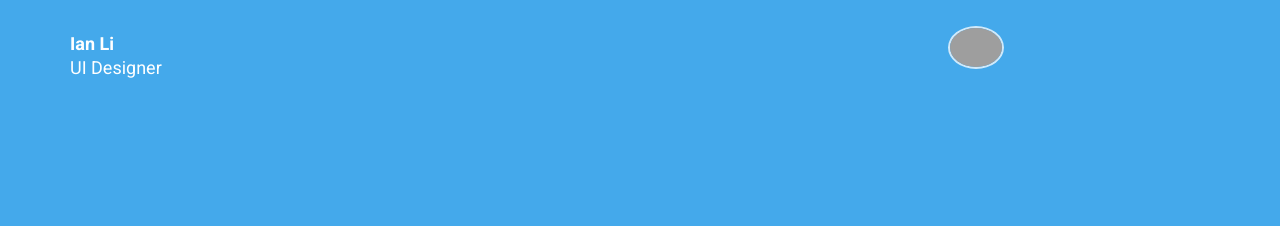
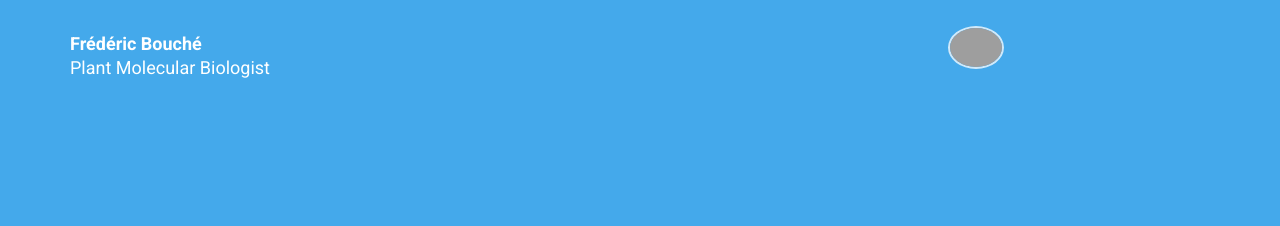
Before and after one commit to fredericbouche/fredericbouche.github.io, a Jekyll site: the page built from index.html, in a window 1280 px wide. Shown: the top 226 px of the page. Built offline with Jekyll 4.4.1, drawn with Linux system fonts in a browser that asks for light colours; nearby versions of some CDN libraries.

Commit message:
Update personal.yml

```diff
--- a/_data/personal.yml
+++ b/_data/personal.yml
@@ -1,6 +1,6 @@
-name: Ian Li
+name: Frédéric Bouché
 
-label: UI Designer
+label: Plant Molecular Biologist
 
 picture: /img/profile-picture.jpg
 
```
